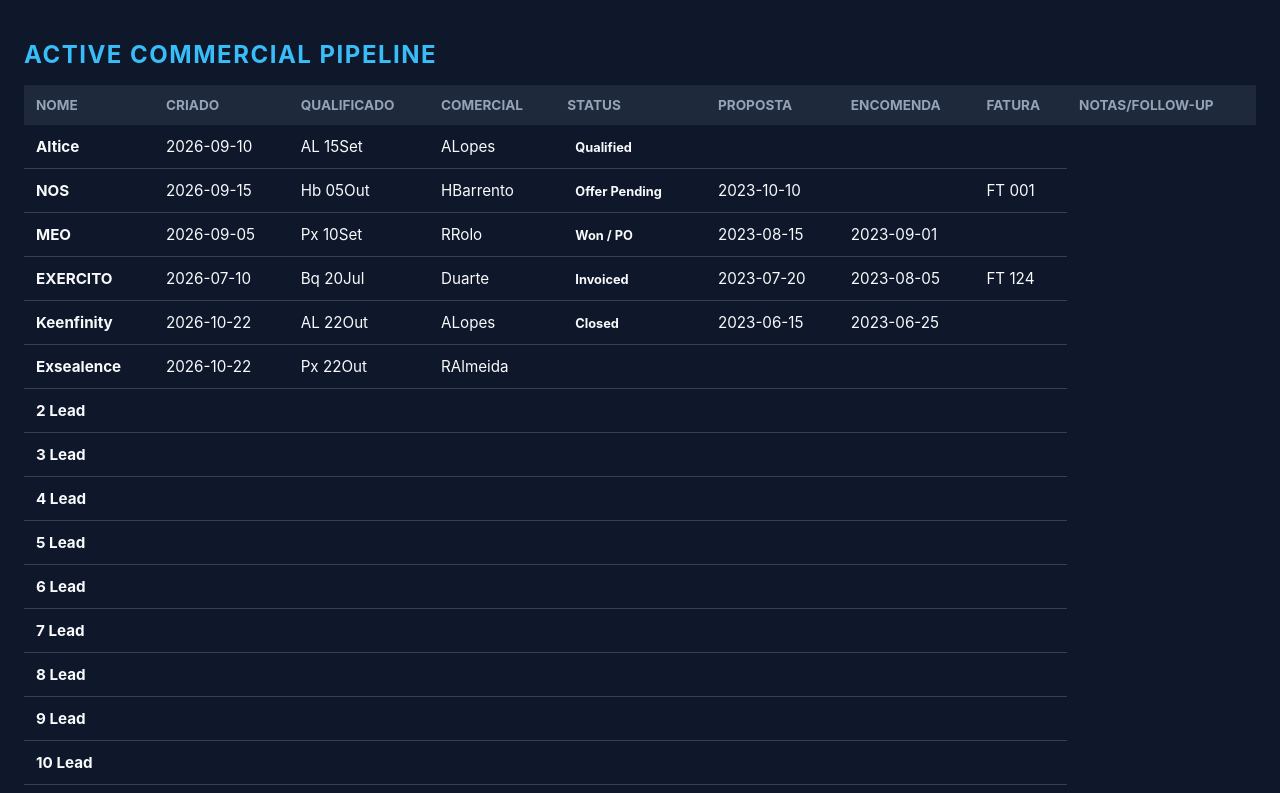
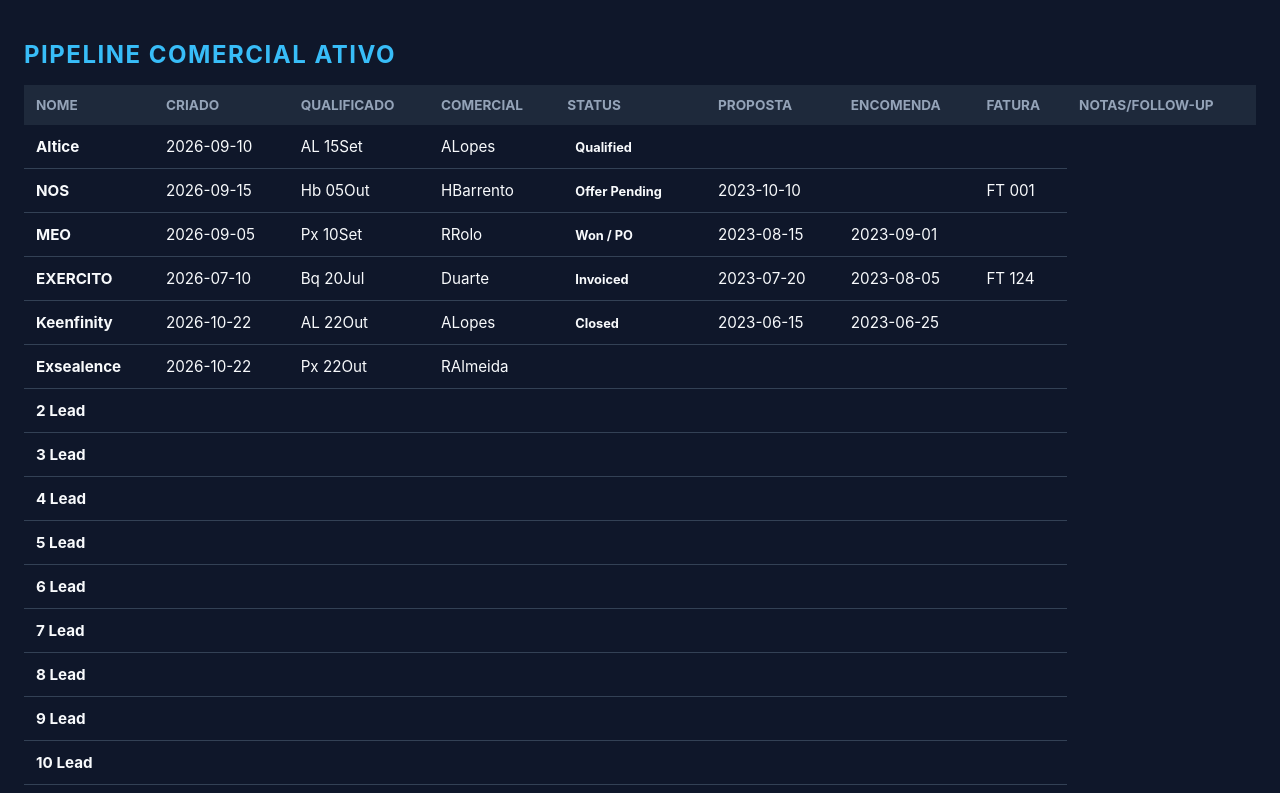
Before and after one commit to pxavier63/Track-Leads, a plain HTML site: page index.html in a window 1280 px wide. Shown: the top 793 px of the page. Drawn offline with Linux system fonts and the light colour scheme.

Commit message:
Translate header to Portuguese and format HTML

```diff
--- a/index.html
+++ b/index.html
@@ -15,7 +15,7 @@
   </style>
 </head>
 <body>
-  <h1>Active Commercial Pipeline</h1>
+  <h1>Pipeline Comercial Ativo</h1>
   <div id="table-container">
     <table id="leads-table">
       <thead>
@@ -28,6 +28,7 @@
       <tbody id="leads-body"></tbody>
     </table>
   </div>
+
   <script>
     const CSV_URL = "LeadsDashboard.csv";
 
```
